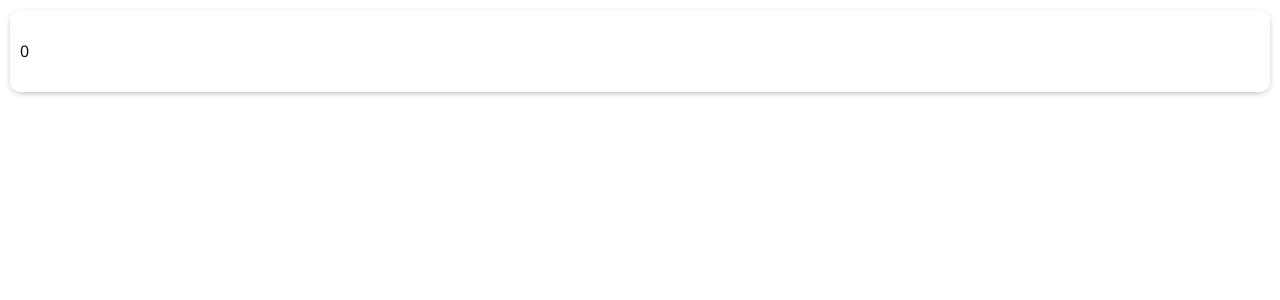
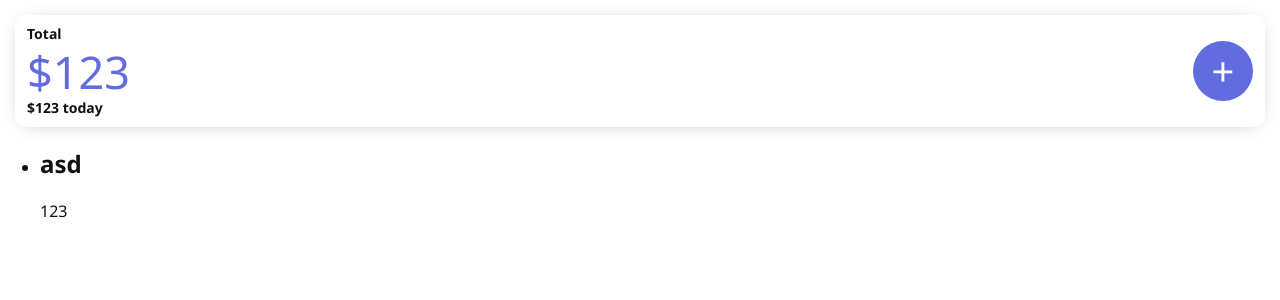
Before and after one commit to JasonDollar/Budget-app-frontend, a React (Create React App) app: page /expenses in a window 1280 px wide. Shown: the top 300 px of the page. Built offline with nearby package versions, Linux system fonts and the light colour scheme.

Commit message:
Total component styles

```diff
--- a/src/App.js
+++ b/src/App.js
@@ -2,7 +2,7 @@ import { useEffect } from 'react'
 import jwt_decode from 'jwt-decode'
 import { BrowserRouter as Router, Route, Redirect } from 'react-router-dom'
 import { Provider } from "react-redux"
-
+import { ThemeProvider } from 'styled-components'
 
 import store from './store'
 import { setExpenses } from './store/actions/expenses'
@@ -14,6 +14,7 @@ import Expenses from './pages/expenses'
 import Expense from './pages/expense'
 
 import { GlobalStyle } from './components/styles/globalStyles'
+import { theme } from './components/styles/theme'
 
 function App() {
   useEffect(() => {
@@ -33,6 +34,7 @@ const getJwtFromLS = () => {
 
   return (
     <Provider store={store}>
+      <ThemeProvider theme={theme} >
         <GlobalStyle />
         <Router>
           {/* redirect to expenses page immediately */}
@@ -52,6 +54,7 @@ const getJwtFromLS = () => {
             <Expenses />
           </Route>
         </Router>
+      </ThemeProvider>
     </Provider>
   );
 }
--- a/src/components/Total.js
+++ b/src/components/Total.js
@@ -1,13 +1,58 @@
 import React, { useState, useEffect } from 'react'
+import { Link } from 'react-router-dom'
 import styled from 'styled-components'
 import { calculateTotal } from '../lib/calcTotal'
 
 const TotalBox = styled.div`
-  margin: 1rem;
-  /* border: 1px solid black; */
-  box-shadow: 0px 2px 10px -5px #444;
+  margin: 1.5rem;
+  background: #fff;
+  box-shadow: 0px 2px 20px -10px #999;
   border-radius: 10px;
-  padding: 3rem 1rem;
+  padding: 1.2rem;
+  display: flex;
+  flex-direction: column;
+  line-height: 1;
+
+  p {
+    /* margin: .5rem; */
+  }
+
+  .header {
+    /* margin: -5rem; */
+    font-size: 1.4rem;
+    font-weight: 600;
+  }
+
+  .main {
+    display: flex;
+    justify-content: space-between;
+    align-items: center;
+  }
+
+  .total {
+    font-size: 4.5rem;
+    color: ${props => props.theme.indigo};
+  }
+
+  .link {
+    background: ${props => props.theme.indigo};
+    padding: 3rem;
+    border-radius: 50%;
+    position: relative;
+    & span {
+      color: #fff;
+      font-size: 4rem;
+      position: absolute;
+      top: 50%;
+      left: 50%;
+      transform: translate(-50%, -50%);
+    }
+  }
+
+  .today {
+    font-size: 1.4rem;
+    font-weight: 600;
+  }
 `
 
 const Total = ({ expenses }) => {
@@ -19,7 +64,18 @@ const Total = ({ expenses }) => {
 
   return (
     <TotalBox>
-      {totalAmount}
+      <p className="header">Total</p>
+      <div className="main">
+        <div className="total">
+          ${totalAmount}
+        </div>
+        <Link to='/addExpense' className="link">
+          <span>+</span>
+        </Link>
+      </div>
+      <p className="today">
+        $123 today
+      </p>
     </TotalBox>
   )
 }
--- a/src/components/styles/globalStyles.js
+++ b/src/components/styles/globalStyles.js
@@ -10,6 +10,9 @@ html {
 *::after {
   box-sizing: inherit;
 }
+p {
+  margin: 0;
+}
   body {
     margin: 0;
     padding: 0;
@@ -17,4 +20,9 @@ html {
     font-size: 1.6rem;
     color: #111;
   }
+
+  a {
+    text-decoration: none;
+    color: inherit;
+  }
 `
--- /dev/null
+++ b/src/components/styles/theme.js
@@ -0,0 +1,3 @@
+export const theme = {
+  indigo: '#636be0'
+}
--- a/src/pages/expenses.js
+++ b/src/pages/expenses.js
@@ -1,5 +1,5 @@
 import React from 'react'
-import { useDispatch, useSelector } from 'react-redux'
+import { useSelector } from 'react-redux'
 import ExpensesList from '../components/ExpensesList'
 import Total from '../components/Total'
 
--- a/src/store/reducers/expenses.js
+++ b/src/store/reducers/expenses.js
@@ -3,7 +3,16 @@ import * as types from '../actions/actionTypes'
 const initialState = {
   loading: false,
   error: '',
-  expenses: []
+  expenses: [{
+    _id: '603e8a3bc4e77e04d869c708',
+    title: 'asd',
+    amount: 123,
+    description: '123',
+    owner: '603d436854bb723cac11917a',
+    createdAt: '2021-03-02T18:55:55.542Z',
+    updatedAt: '2021-03-02T18:55:55.542Z',
+    __v: 0
+  }]
 }
 
 const expenseReducer = (state = initialState, action) => {
```
Lines whose indentation alone changed are shown as unchanged.
